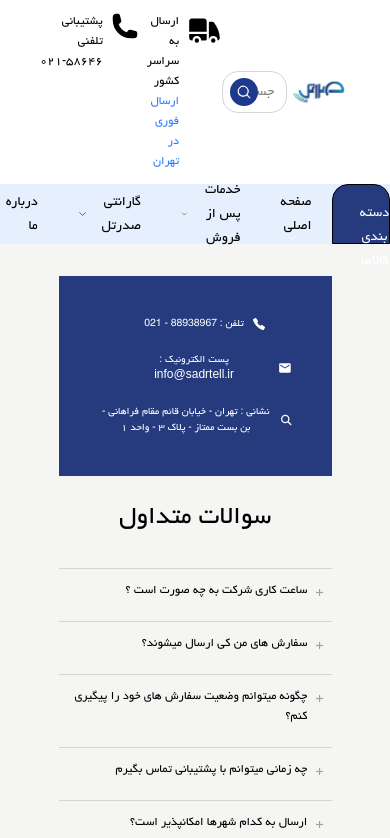
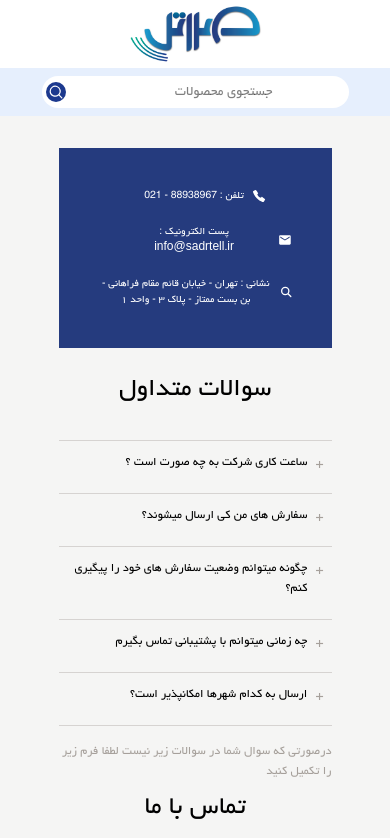
Before and after one commit to Sajadath/sadrtellweb, a React (Vite) app: page /contact-us in a window 390 px wide. Shown: the top 838 px of the page. Built offline with nearby package versions, Linux system fonts and the light colour scheme.

Commit message:
responsive done

```diff
--- a/src/ui/header/Header.jsx
+++ b/src/ui/header/Header.jsx
@@ -1,19 +1,24 @@
 import SearchInput from "./search input/SearchInput";
-import SadrtellIcon from "./SadrtellIcon";
+
 import ContactUs from "./contact us/ContactUs";
 import NavBar from "../navbar/NavBar";
+import HeaderSearchInput from "./HeaderSearchInput";
 
 function Header() {
   return (
     <>
       <header dir="rtl">
-        <div className="mx-10 flex items-center justify-around bg-white py-3">
-          <SadrtellIcon />
+        <div className="sm:mx-10 sm:flex sm:items-center sm:justify-around sm:bg-white sm:py-3">
+          {/* <SadrtellIcon /> */}
           <SearchInput />
           <ContactUs />
         </div>
       </header>
+
       <NavBar />
+      <div className="bg-navbar flex w-full items-center justify-center lg:hidden">
+        <HeaderSearchInput />
+      </div>
     </>
   );
 }
--- /dev/null
+++ b/src/ui/header/HeaderSearchInput.jsx
@@ -0,0 +1,23 @@
+import { HiMiniMagnifyingGlass } from "react-icons/hi2";
+
+function HeaderSearchInput() {
+  return (
+    <div dir="rtl" className="relative py-2">
+      <input
+        className="rounded-3xl bg-white px-19 py-1 sm:w-full sm:rounded-2xl sm:border sm:border-gray-300 sm:py-2 sm:pr-3 sm:focus:outline-none"
+        type="search"
+        name="search-input-header"
+        id=""
+        placeholder="جستجوی محصولات"
+      />
+      <button
+        className="absolute top-[50%] left-1 flex size-5 -translate-y-[50%] items-center justify-center rounded-4xl bg-blue-900 sm:size-7"
+        type="submit"
+      >
+        <HiMiniMagnifyingGlass color="white" />
+      </button>
+    </div>
+  );
+}
+
+export default HeaderSearchInput;
--- a/src/ui/header/SadrtellIcon.jsx
+++ b/src/ui/header/SadrtellIcon.jsx
@@ -1,12 +1,3 @@
-import sadrtellIcon from "../../Data/sadrtellfinalpng-2048x870.png";
-function SadrtellIcon() {
-  return (
-    <div>
-      <a href="/">
-        <img className="w-45" src={sadrtellIcon} alt="" />
-      </a>
-    </div>
-  );
-}
+function SadrtellIcon() {}
 
 export default SadrtellIcon;
--- a/src/ui/header/contact us/ContactUs.jsx
+++ b/src/ui/header/contact us/ContactUs.jsx
@@ -1,7 +1,7 @@
 import { HiPhone, HiTruck } from "react-icons/hi2";
 function ContactUs() {
   return (
-    <div className="flex gap-2 text-sm">
+    <div className="hidden md:flex md:gap-2 md:text-sm">
       <div>
         <HiTruck size="35px" />
       </div>
--- a/src/ui/header/search input/SearchInput.jsx
+++ b/src/ui/header/search input/SearchInput.jsx
@@ -1,9 +1,16 @@
 import { HiMiniMagnifyingGlass } from "react-icons/hi2";
+import sadrtellIcon from "../../../Data/sadrtellfinalpng-2048x870.png";
 function SearchInput() {
   return (
-    <div dir="rtl" className="relative flex h-fit w-[60%]">
+    <>
+      <div className="flex justify-center">
+        <a href="/">
+          <img className="w-40 sm:w-45 md:w-45" src={sadrtellIcon} alt="" />
+        </a>
+      </div>
+      <div dir="rtl" className="hidden lg:relative lg:flex lg:h-fit lg:w-[60%]">
         <input
-        className="w-full rounded-2xl border border-gray-300 py-2 pr-3 focus:outline-none"
+          className="sm:w-full sm:rounded-2xl sm:border sm:border-gray-300 sm:py-2 sm:pr-3 sm:focus:outline-none"
           type="search"
           name="search-input-header"
           id=""
@@ -16,6 +23,7 @@ function SearchInput() {
           <HiMiniMagnifyingGlass color="white" />
         </button>
       </div>
+    </>
   );
 }
 
--- a/src/ui/navbar/NavBar.jsx
+++ b/src/ui/navbar/NavBar.jsx
@@ -29,7 +29,7 @@ function NavBar() {
 
   return (
     <div
-      className={`bg-navbar sticky top-0 z-50 flex h-[60px] items-center justify-around transition-transform duration-500 ease-in-out ${
+      className={`bg-navbar sticky top-0 z-50 hidden h-[60px] items-center justify-around transition-transform duration-500 ease-in-out lg:flex ${
         isHidden ? "-translate-y-full" : "translate-y-0"
       }`}
       dir="rtl"
```
Lines whose indentation alone changed are shown as unchanged.
